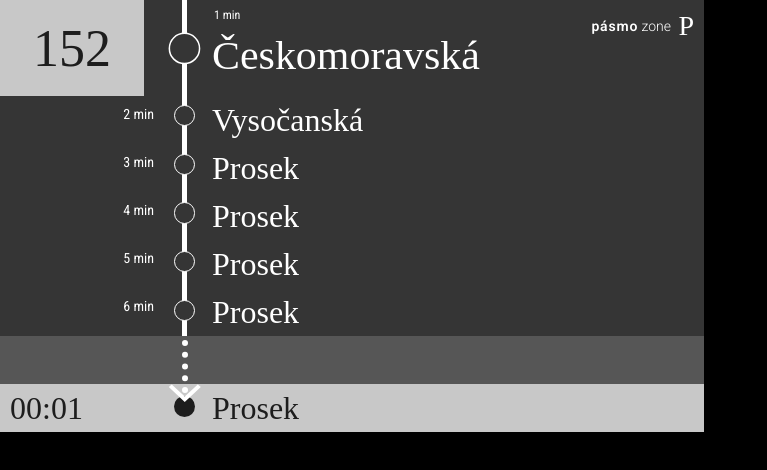
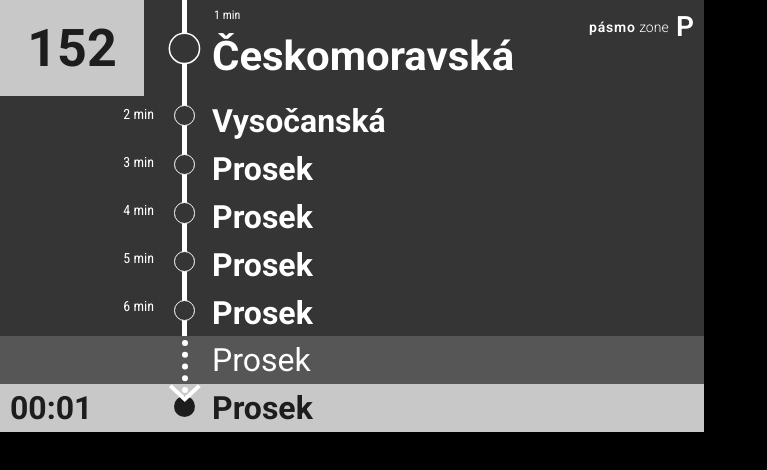
Before and after one commit to lpkuba/PID_departureBoard, a plain HTML site: page JIS_LCD/necitelnapraha.html in a window 1280 px wide. Shown: the whole page, without its empty margins (0-767 px from the left). Drawn offline with nearby package versions, Linux system fonts and the light colour scheme.

Commit message:
add viaStops elements

```diff
--- a/JIS_LCD/necitelnapraha.css
+++ b/JIS_LCD/necitelnapraha.css
@@ -14,15 +14,18 @@
     --delka-posun: 1s;
     --fullvyska: 1080px;
     --fullsirka: 1760px;
+    --stop-font: "PIDGrotesk", "Roboto";
+    /*--stop-font:  "Roboto";*/
 }
-/*===ODKOMENTOVAT PRO PANEL===*/
+/*===ODKOMENTOVAT PRO OMSI===*/
 /*html{
     overflow-y: hidden;
     overflow-x: hidden;
 }*/
 body{
     margin: 0;
-    font-family: PIDGrotesk;
+    font-family: var(--stop-font);
+    font-weight: 700;
     background-color: black;
     zoom: 40%;
 }
@@ -79,7 +82,7 @@ body{
 #stop1.move{
     transition: transform var( --delka-posun) linear;
     color: var(--nextstop-text);
-    transform: translateY(-128px);
+    transform: translateY(-127px);
 }
 
 .nextStop.move{
@@ -167,7 +170,7 @@ body{
 .stop-dot-first.move{
     transform-origin: center;
     transition: transform var(--delka-posun) linear;
-    transform: translateY(-167px) scale(1.507);
+    transform: translateY(-166px) scale(1.507);
 }
 
 .no-dot{
@@ -284,6 +287,37 @@ body{
     position: absolute;
     z-index: 2;
     transition: all var(--delka-animace) linear;
+    overflow: hidden;
+}
+
+.viaStops > div{
+    display: flex;
+    align-items: center;
+    height: 100%;
+    transition: background-color var(--delka-animace) linear, color var(--delka-animace) linear;
+}
+
+.viaStops.move > div{
+    transform: translateY(-120px);
+    transition: all var(--delka-animace) linear;
+}
+
+.viaStops .stopName{
+    color: white;
+    font-family: Roboto;
+    font-weight: 400;
+    font-size: 80px;
+    left: 530px;
+    position: absolute;
+}
+
+/*.viaStops *{
+    transition: all var(--delka-animace) linear;
+}*/
+
+.viaStops.hidden *,.viaStops.hidden{
+    color: transparent;
+    background-color: transparent;
 }
 
 #nextStopMinutes{
@@ -325,7 +359,8 @@ body{
 }
 
 #zone0{
-    font-family: PIDGrotesk;
+    font-family: var(--stop-font);
+    font-weight: 600;
     font-size: 70px;
     margin-left: 10px;
 }
@@ -335,6 +370,7 @@ body{
 .stopMin{
     color: var(--bila-text);
     font-family: "Roboto Condensed";
+    font-weight: 400;
     font-size: 35px;
     text-align: right;
     position: absolute;
@@ -459,7 +495,8 @@ body{
     align-items: center;
     left: 530px;
     height: 120px;
-    font-family: PIDGrotesk;
+    font-family: var(--stop-font);
+    font-weight: 700;
     font-size: 80px;
     position: absolute;
     color: var(--laststop-text);
@@ -478,7 +515,7 @@ body{
     align-items: center;
     left: 25px;
     height: 120px;
-    font-family: PIDGrotesk;
+    font-family: var(--stop-font);
     font-size: 80px;
     position: absolute;
     color: var(--cerna-text)
--- a/JIS_LCD/necitelnapraha.html
+++ b/JIS_LCD/necitelnapraha.html
@@ -57,9 +57,12 @@
     <span id="zone5"></span>
     <span data-poleTyp="upStop" id="stop6">Prosek</span>
     <span data-poleTyp="upStopMin" id="stop6min" class="stopMin">7 min</span>
-    <div class="viaStops" id="viaStops"></div>
+    <div class="viaStops" id="viaStops">
+        <div id="viaStop1"><span class="stopName">Prosek</span></div>
+        <div id="viaStop2"><span class="stopName">Negr</span></div>
+    </div>
     <div class="bottomLine">
-        <span id="time">12:34</span>
+        <span id="time">12<span>:</span>34</span>
         <span id="destination">Prosek</span>
     </div>
     </div>
```
